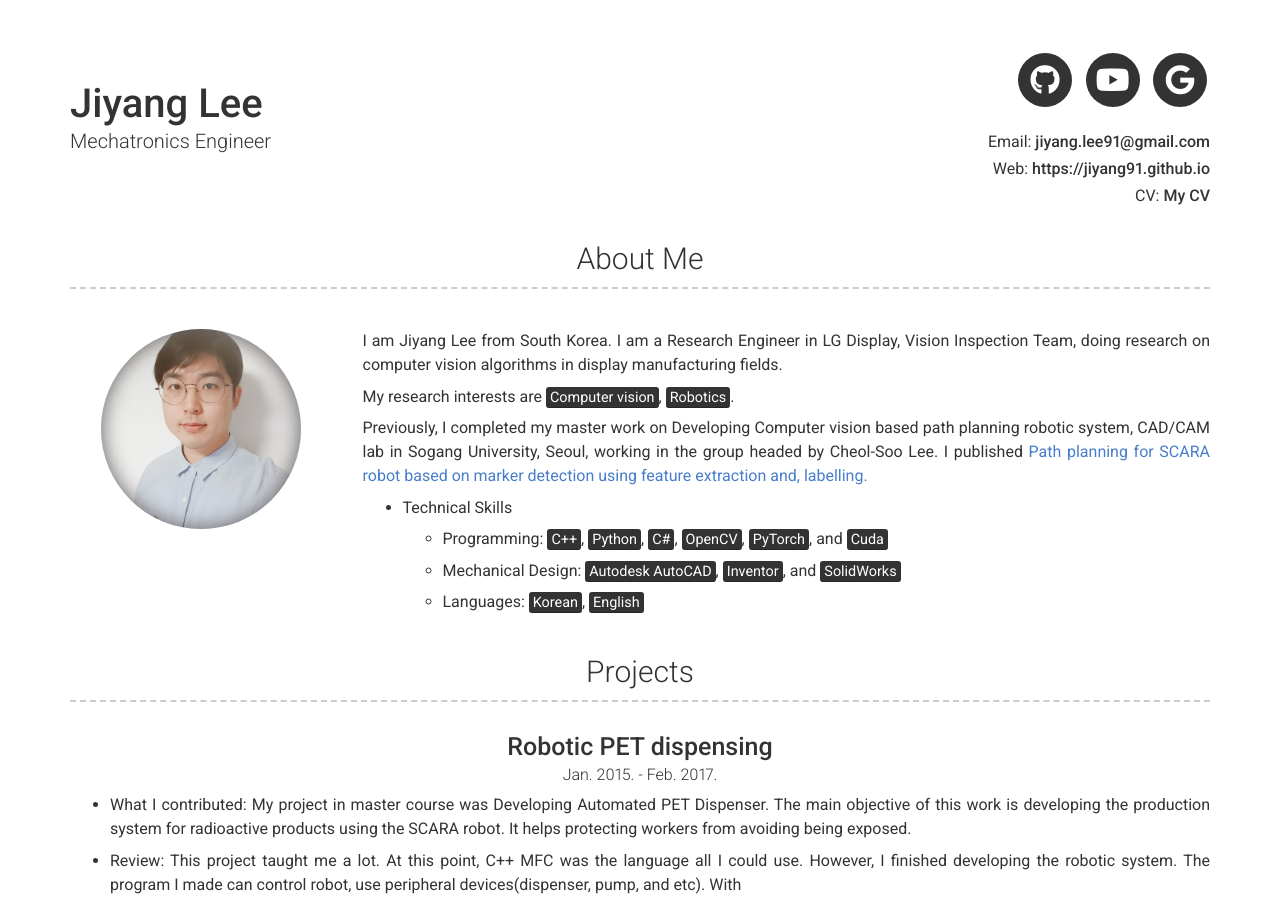
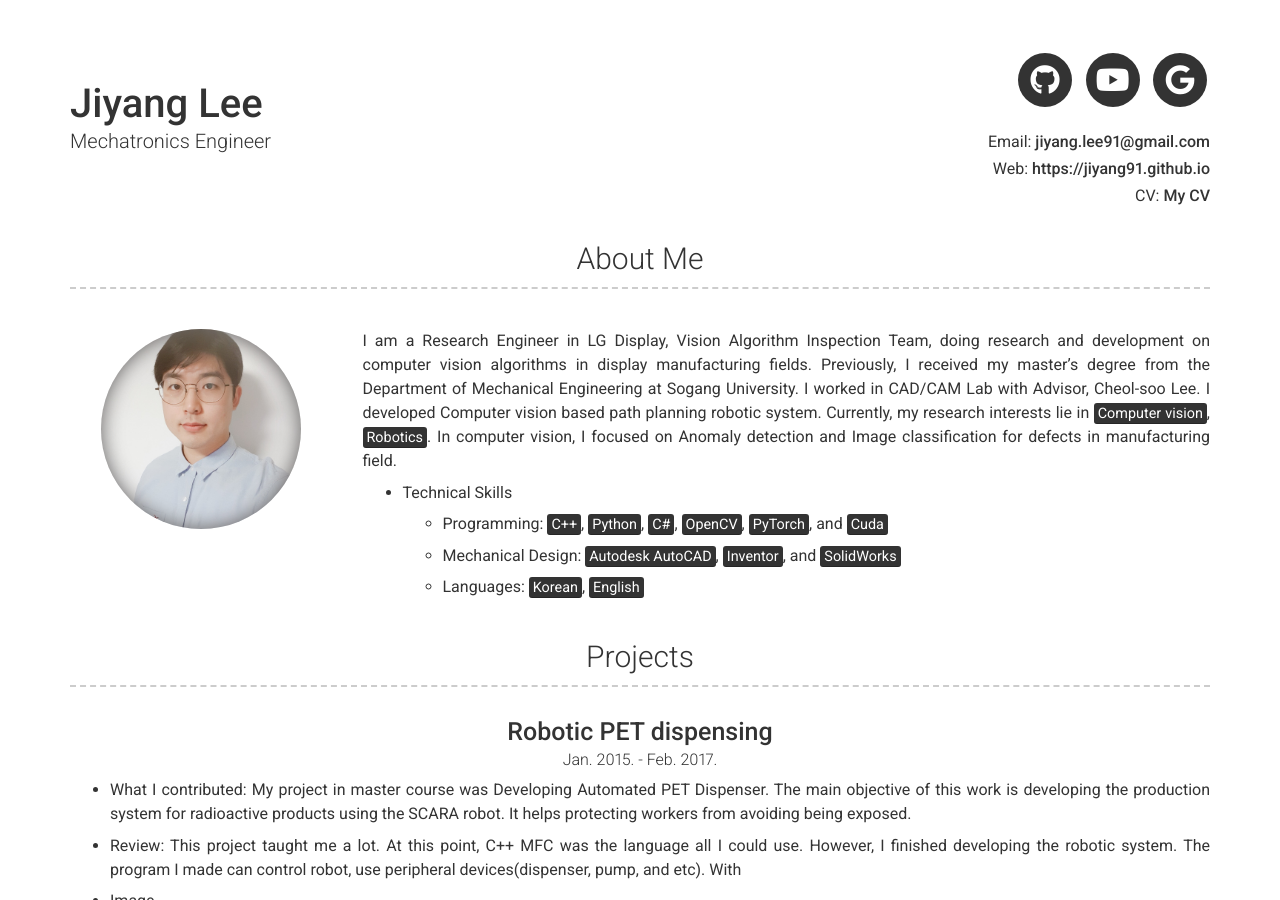
Before and after one commit to jiyang91/jiyang91.github.io, a Jekyll site: the page built from index.md, in a window 1280 px wide and 900 px high. Built offline with Jekyll 4.4.1, drawn with Linux system fonts in a browser that asks for light colours; nearby versions of some CDN libraries.

Commit message:
Changing About content

```diff
--- a/_config.yml
+++ b/_config.yml
@@ -37,12 +37,8 @@ gtag: "G-2YPRTHGBR2"
 # about_title: About Me (Use this to override about section title)
 about_profile_image: images/jylee.jpg
 about_content: | # this will include new lines to allow paragraphs
-  I am Jiyang Lee from South Korea. I am a Research Engineer in LG Display, Vision Inspection Team, doing research on computer vision algorithms in display manufacturing fields.
 
-  My research interests are <mark>Computer vision</mark>, <mark>Robotics</mark>.
-
-  Previously, I completed my master work on Developing Computer vision based path planning robotic system, CAD/CAM lab in Sogang University, Seoul, working in the group headed by Cheol-Soo Lee. I published <a href="https://www.tandfonline.com/doi/abs/10.1080/0951192X.2018.1429669">Path planning for SCARA robot based on marker detection using feature extraction and, labelling.</a>
-
+  I am a Research Engineer in LG Display, Vision Algorithm Inspection Team, doing research and development on computer vision algorithms in display manufacturing fields. Previously, I received my master's degree from the Department of Mechanical Engineering at Sogang University. I worked in CAD/CAM Lab with Advisor, Cheol-soo Lee. I developed Computer vision based path planning robotic system. Currently, my research interests lie in <mark>Computer vision</mark>, <mark>Robotics</mark>. In computer vision, I focused on Anomaly detection and Image classification for defects in manufacturing field.
 
   - Technical Skills
 
```
